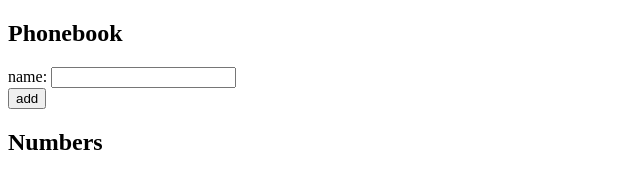
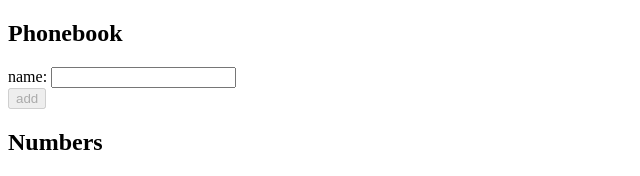
Before and after one commit to jpiiroin/FullStack, a React (Vite) app in the folder osa2/puhelinluettelo/: page / in a window 1280 px wide. Shown: the top 176 px of the page, without its empty margins (0-640 px from the left). Built offline with nearby package versions, Linux system fonts and the light colour scheme.

Commit message:
2.7: puhelinluettelo step2

```diff
--- a/osa2/puhelinluettelo/src/App.jsx
+++ b/osa2/puhelinluettelo/src/App.jsx
@@ -12,9 +12,13 @@ const App = () => {
     const personObject = {
       name: newName,
     }
-
-    setPersons(persons.concat(personObject))
-    setNewName('')
+    if (persons.some(person => person.name == newName)) {
+      window.alert(`${newName} is already added to phonebook`)
+    }
+    else {
+      setPersons(persons.concat(personObject))
+      setNewName('')
+    }
   }
 
   const handlePersonChange = (event) => {
@@ -33,7 +37,7 @@ const App = () => {
            />
         </div>
         <div>
-          <button type="submit">add</button>
+          <button type="submit" disabled={newName ===''}>add</button>
         </div>
       </form>
       <h2>Numbers</h2>
```
